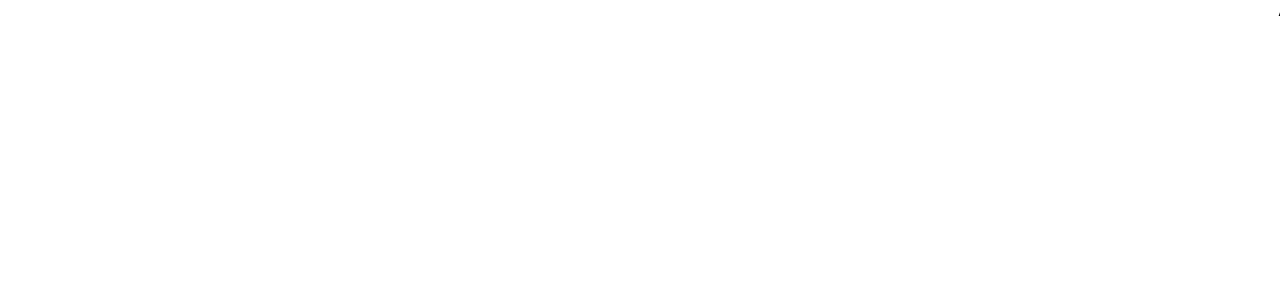
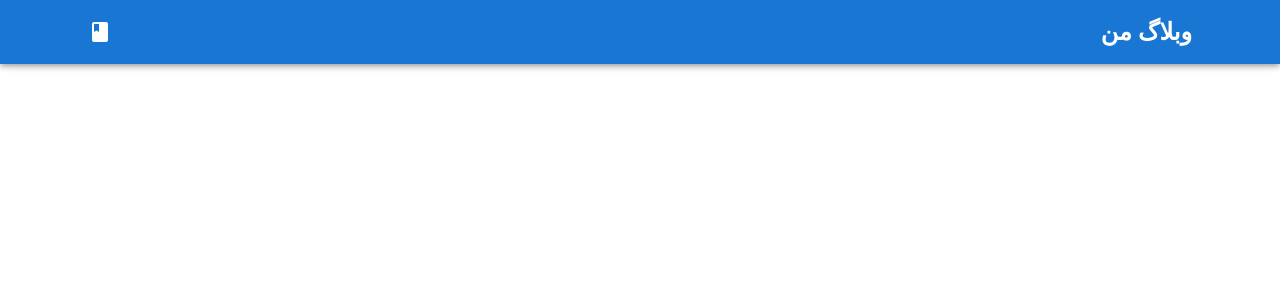
Before and after one commit to Fatemeh-Rezaei/Blogs-GraphQL, a React (Create React App) app: page / in a window 1280 px wide. Shown: the top 300 px of the page. Built offline with nearby package versions, Linux system fonts and the light colour scheme.

Commit message:
create Header component

```diff
--- a/package.json
+++ b/package.json
@@ -4,6 +4,10 @@
   "private": true,
   "dependencies": {
     "@apollo/client": "^3.10.4",
+    "@emotion/react": "^11.11.4",
+    "@emotion/styled": "^11.11.5",
+    "@mui/icons-material": "^5.15.19",
+    "@mui/material": "^5.15.19",
     "@testing-library/jest-dom": "^5.17.0",
     "@testing-library/react": "^13.4.0",
     "@testing-library/user-event": "^13.5.0",
--- a/src/App.js
+++ b/src/App.js
@@ -1,8 +1,9 @@
 import './App.css';
+import Header from './components/Header';
 
 function App() {
   return (
-    <div>App</div>
+    <Header />
   );
 }
 
--- /dev/null
+++ b/src/components/Header.jsx
@@ -0,0 +1,19 @@
+import { AppBar, Container, Toolbar, Typography } from "@mui/material";
+import BookIcon from "@mui/icons-material/Book";
+
+function Header() {
+  return (
+    <AppBar>
+      <Container maxWidth="lg">
+        <Toolbar>
+          <Typography component="h1" variant="h5" fontWeight="bold" flex={1}>
+            وبلاگ من
+          </Typography>
+          <BookIcon />
+        </Toolbar>
+      </Container>
+    </AppBar>
+  );
+}
+
+export default Header;
```
Also changed, not shown: 1 other file (tests, documents, lock files or other folders).
